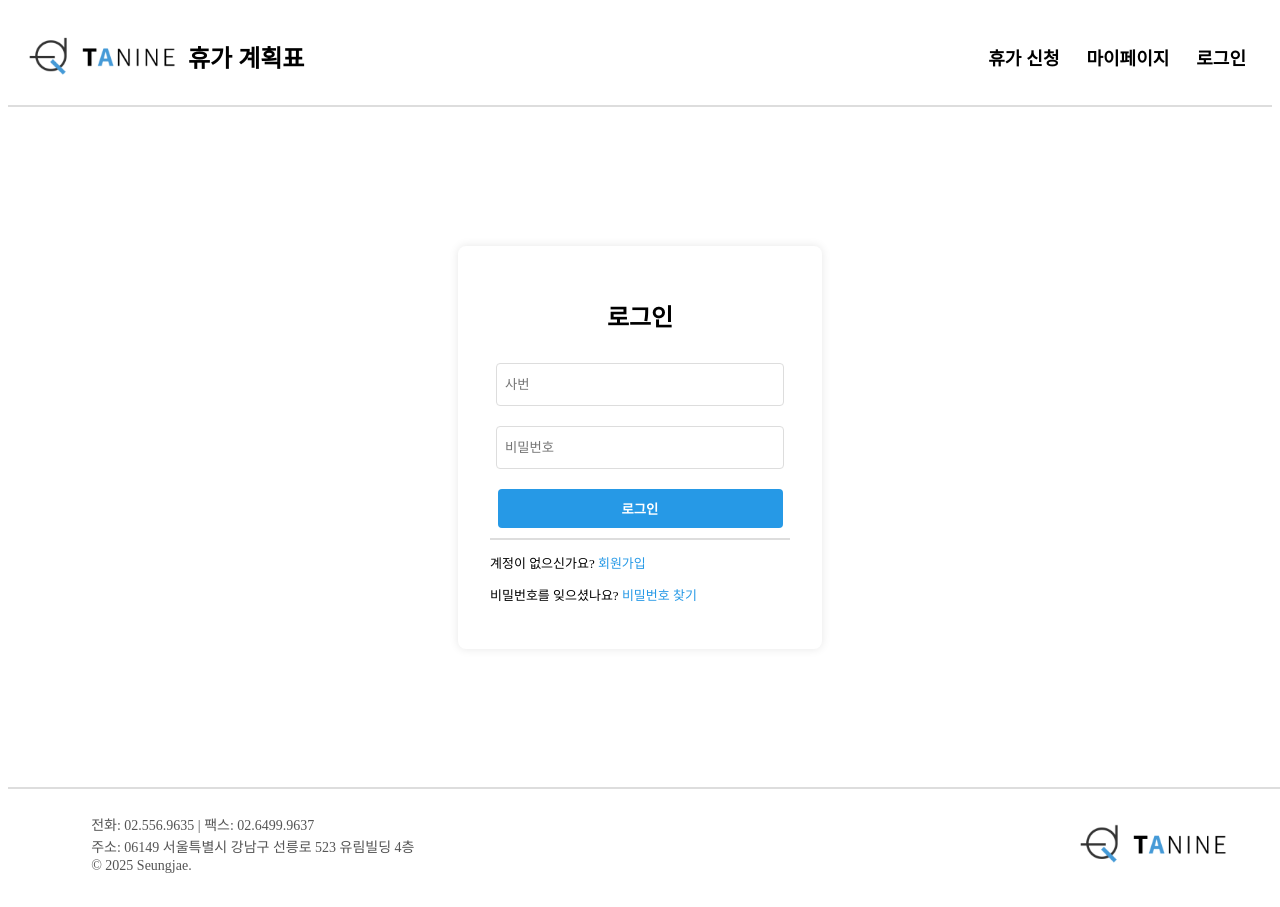
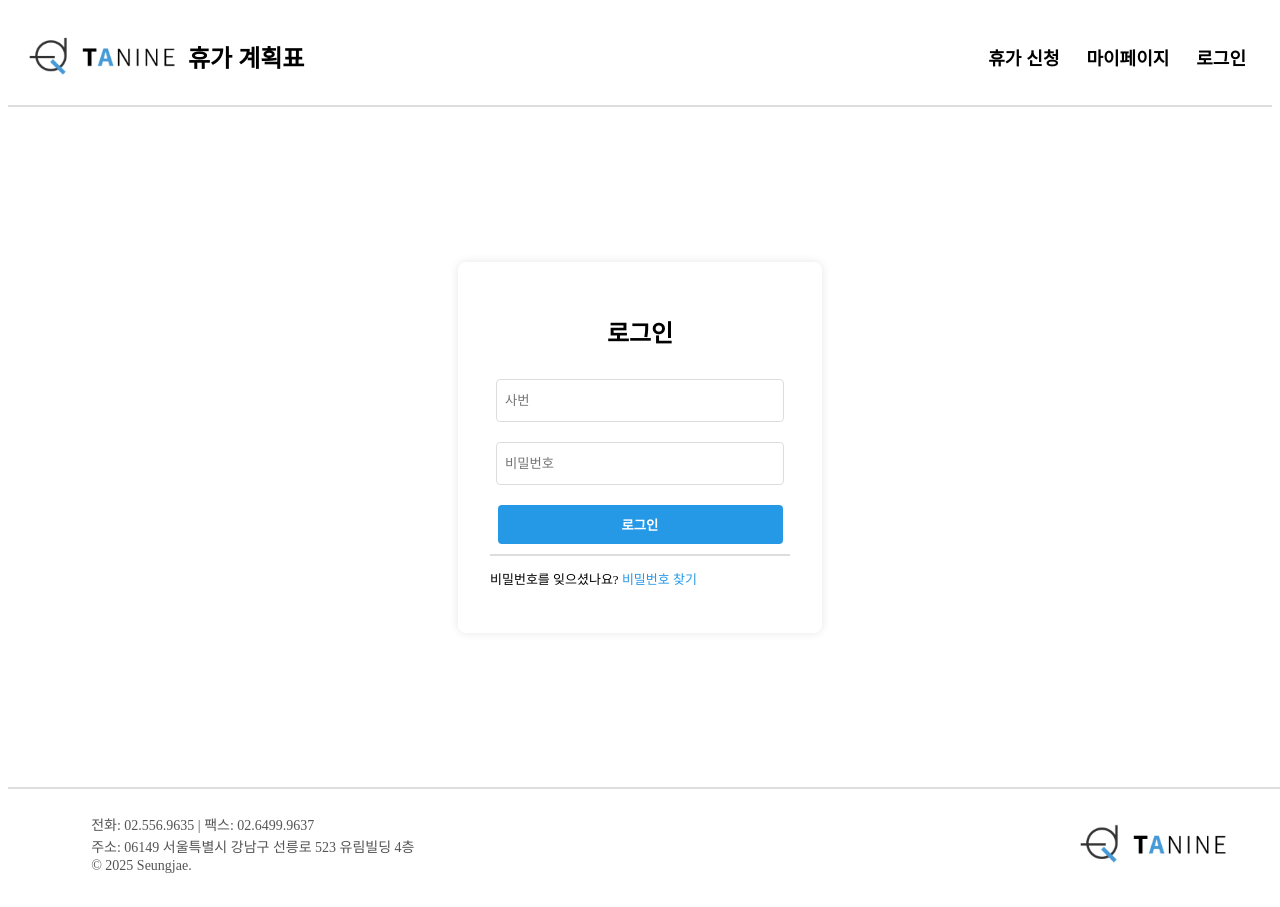
Before and after one commit to SeungjaeLee00/Vacation_Management, a Vue app: page /login in a window 1280 px wide. Shown: the top 907 px of the page. Built offline with nearby package versions, Linux system fonts and the light colour scheme.

Commit message:
feat: 회원가입 관련 로직 주석 처리 (백오피스에서 사용 예정)

```diff
--- a/src/router/index.js
+++ b/src/router/index.js
@@ -2,7 +2,7 @@ import { createRouter, createWebHistory } from "vue-router";
 import CalendarMain from "../views/CalendarMain.vue";
 import MyPage from "../views/user/profile/MyPage.vue";
 import VacationList from "../views/vacation/VacationList.vue";
-import SignupPage from "../views/user/account/SignupPage.vue";
+// import SignupPage from "../views/user/account/SignupPage.vue";
 import LoginPage from "../views/user/account/LoginPage.vue";
 import VacationForm from "../views/vacation/VacationForm.vue";
 import ForgotPassword from "@/views/user/account/ForgotPassword.vue";
@@ -13,7 +13,7 @@ import CheckUser from "@/views/user/profile/CheckUser.vue";
 const routes = [
   { path: "/", component: LoginPage },
   { path: "/login", component: LoginPage },
-  { path: "/signup", component: SignupPage },
+  // { path: "/signup", component: SignupPage },
   { path: "/home", component: CalendarMain },
   { path: "/mypage", component: MyPage },
 
@@ -43,7 +43,8 @@ router.beforeEach((to, from, next) => {
   // }
 
   // 로그인 관련 조건 검사
-  if (to.path === '/login' || to.path === '/signup' || to.path === '/find-password') {
+  // if (to.path === '/login' || to.path === '/signup' || to.path === '/find-password') {
+    if (to.path === '/login' || to.path === '/find-password') {
     return next();  // 로그인, 회원가입, 비밀번호 찾기 페이지로 이동할 수 있게 허용
   }
 
--- a/src/views/user/account/LoginPage.vue
+++ b/src/views/user/account/LoginPage.vue
@@ -8,7 +8,7 @@
       <button type="submit">로그인</button>
     </form>
     <div class="link-to">
-      <p>계정이 없으신가요? <router-link to="/signup">회원가입</router-link></p>
+      <!-- <p>계정이 없으신가요? <router-link to="/signup">회원가입</router-link></p> -->
       <p>비밀번호를 잊으셨나요? <router-link to="/find-password">비밀번호 찾기</router-link></p>
     </div>
   </div>
--- a/src/views/user/account/SignupPage.vue
+++ b/src/views/user/account/SignupPage.vue
@@ -1,4 +1,4 @@
-<template>
+<!-- <template>
   <div class="auth-container">
     <div class="auth-box">
       <h2>회원가입</h2>
@@ -250,4 +250,4 @@ button:hover {
 .link-to a:hover {
   text-decoration: underline;
 }
-</style>
+</style> -->
--- a/src/views/user/profile/MyPage.vue
+++ b/src/views/user/profile/MyPage.vue
@@ -40,7 +40,7 @@ const fetchUserInfo = async () => {
       },
       withCredentials: true,
     });
-
+   console.log("response", response)
     userName.value = response.data.name;
   } catch (error) {
     console.error("사용자 정보 가져오기 실패:", error.response ? error.response.data : error.message);
```
Also changed, not shown: src/views/user/account/ForgotPassword.vue (line endings or trailing spaces).
